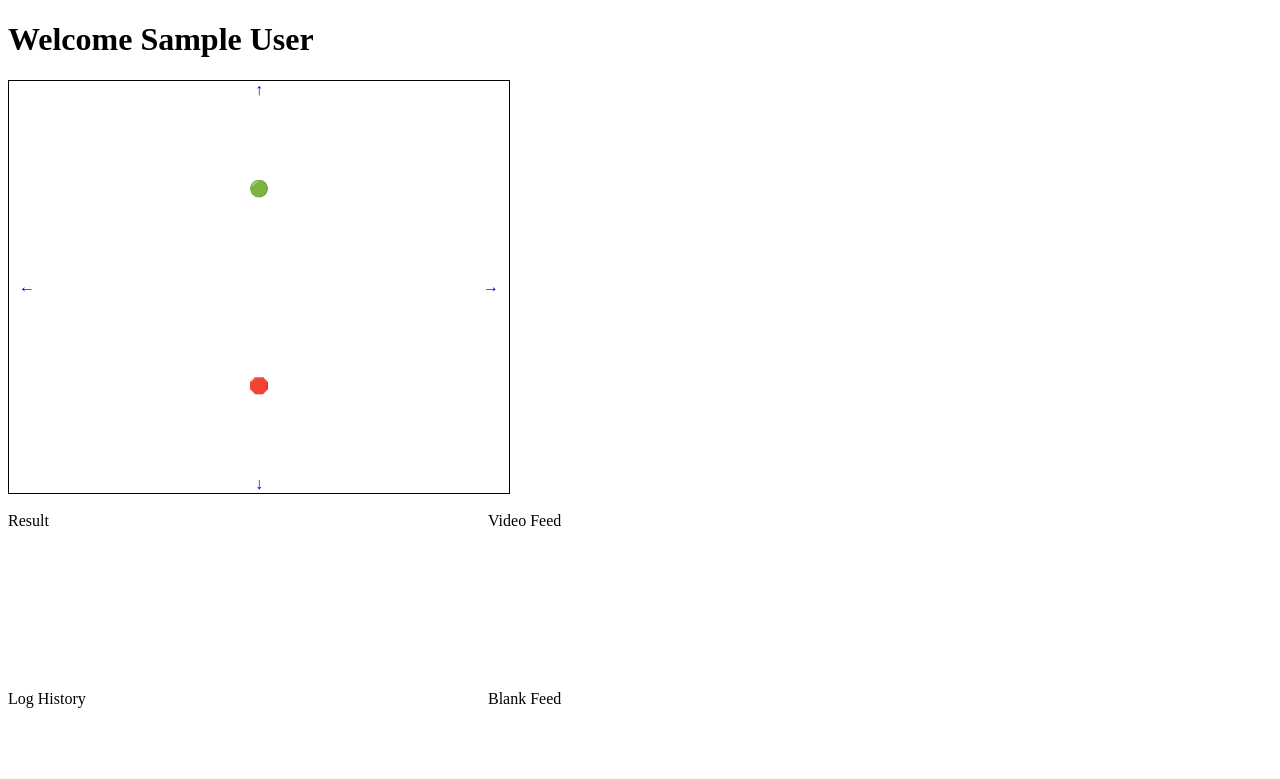
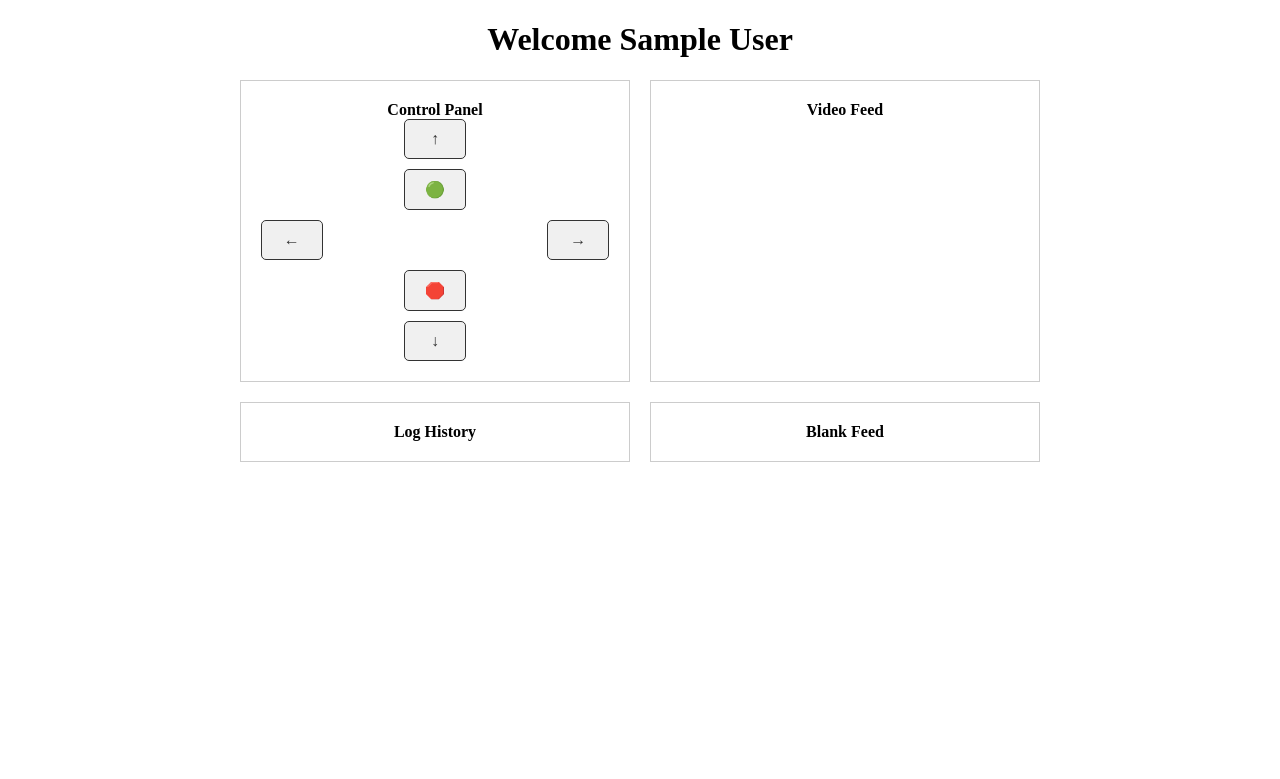
Before and after one commit to AnaySharma01/GUI_Python_Project, a Flask app: page / in a window 1280 px wide. Shown: the top 779 px of the page. Run offline with Flask 3, Linux system fonts and the light colour scheme; the visitor is signed in with stand-in values (Sample User, id 1).

Commit message:
Update index.html

```diff
--- a/templates/index.html
+++ b/templates/index.html
@@ -10,29 +10,52 @@
 
     <!-- Styling for the webpage -->
     <style>
+        body {
+            margin: 0;
+            padding: 0;
+        }
+
+        h1 {
+            text-align: center;
+        }
+
+        .grid-container2 {
+            display: grid;
+            grid-template-columns: repeat(2, 1fr);
+            grid-gap: 20px;
+            margin: 20px auto;
+            max-width: 800px;
+        }
+
+        .item1,
+        .item2,
+        .item3,
+        .item4 {
+            text-align: center;
+            padding: 20px;
+            border: 1px solid #ccc;
+        }
+
         .grid-container {
             display: grid;
-            width: 500px;
-            length: 500px;
             grid-template-columns: repeat(5, 1fr);
-            grid-gap: 5rem;
+            grid-gap: 10px;
         }
-		.grid-container2 {
-            display: grid;
-            width: 800px;
-            length: 100px;
-            grid-template-columns: repeat(2, 1fr);
-            grid-gap: 10rem;
-        }
+
         .center {
             text-align: center;
-            border: 1px solid black;
         }
 
         a {
             text-decoration: none;
+            display: block;
+            padding: 10px;
+            border: 1px solid #333;
+            border-radius: 5px;
+            background-color: #f0f0f0;
+            color: #333;
+            font-weight: bold;
         }
-
     </style>
 
     <!-- JavaScript code -->
@@ -63,6 +86,10 @@
     <!-- Display a welcome message with dynamic content -->
     <h1>Welcome {{firstname}}</h1>
 
+    <div class="grid-container2">
+        <!-- Display the result of the API calls -->
+        <div class="item1">
+            <strong>Control Panel</strong>
             <!-- Grid container for movement buttons -->
             <div class="grid-container center">
                 <div></div>
@@ -81,7 +108,7 @@
                 <div></div>
                 <div></div>
                 <div></div>
-        <div><a class="apicall" href="http.://192.168.1.28:4444/right">→</a></div>
+                <div><a class="apicall" href="http://192.168.1.28:4444/right">→</a></div>
 
                 <div></div>
                 <div></div>
@@ -95,26 +122,28 @@
                 <div></div>
                 <div></div>
             </div>
-    <br/>
-    <div class="grid-container2">
-      <!-- Display the result of the API calls -->
-    <div class="item1">Result</div>
+        </div>
 
         <!-- Display a label for video feed -->
-    <div class="item2">Video Feed</div>
+        <div class="item2">
+            <strong>Video Feed</strong>
+        </div>
 
         <!-- Display a label for video feed -->
-    <div class="item3">Log History</div>
+        <div class="item3">
+            <strong>Log History</strong>
+        </div>
 
         <!-- Display a label for video feed -->
-    <div class="item4">Blank Feed</div>
+        <div class="item4">
+            <strong>Blank Feed</strong>
+        </div>
     </div>
 
-    <span></span>
-
+    <span id="result"></span>
 
     <!-- Add some spacing at the end of the page -->
-    <br/><br /><br /><br/>
+    <br /><br /><br /><br />
 </body>
 
 </html>
```
Lines whose indentation alone changed are shown as unchanged.
